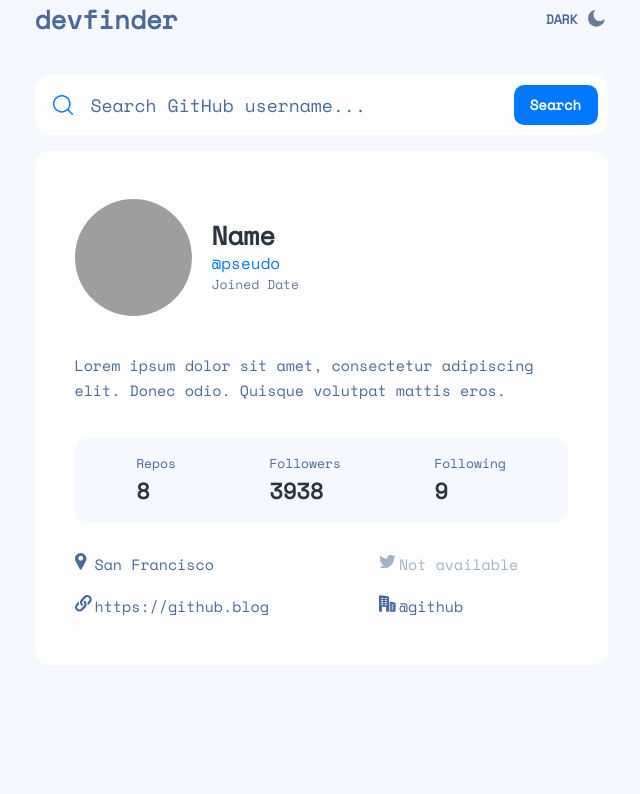
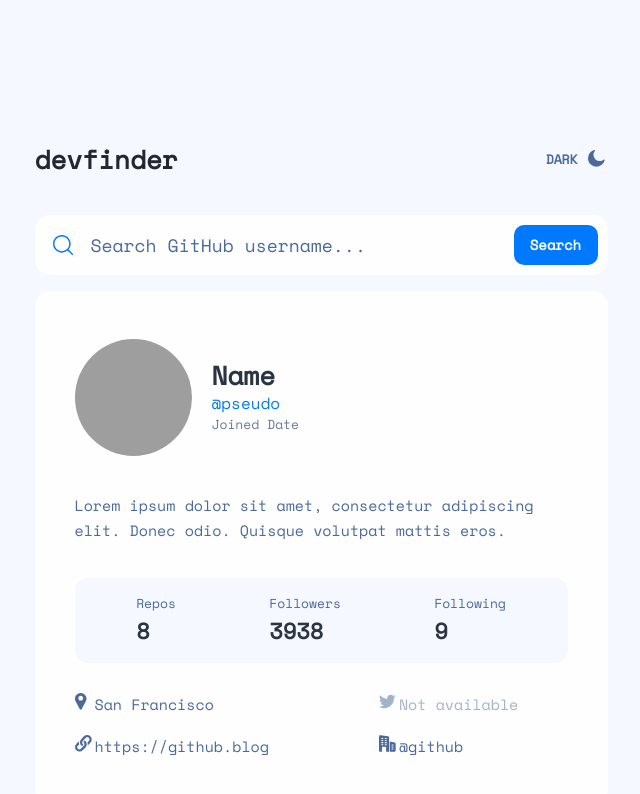
Before and after one commit to dreyzu/devfinder, a React (Vite) app: page / in a window 1280 px wide. Shown: the top 794 px of the page, without its empty margins (319-959 px from the left). Built offline with nearby package versions, Linux system fonts and the light colour scheme; grey boxes are pictures that could not be loaded.

Commit message:
add margin top and change color of 'devfinder'

```diff
--- a/src/components/Header.tsx
+++ b/src/components/Header.tsx
@@ -3,10 +3,11 @@ import "@fontsource/space-mono";
 import { Box, Button, Flex, Icon, Spacer, Text, useColorMode, useColorModeValue } from "@chakra-ui/react";
 
 export const Header = () => {
-    const { toggleColorMode, colorMode } = useColorMode();
+    const { colorMode, toggleColorMode } = useColorMode();
     return (
         <Flex
             w={["300px", "327px", "573px", "730px"]}
+            mt={["31px", "31px", "140px", "144px"]}
             alignItems="flex-start"
             justifyContent="center"
             fontFamily="space mono"
@@ -14,7 +15,12 @@ export const Header = () => {
             color={useColorModeValue("pale-blue", "white")}
             id="header"
         >
-            <Text fontFamily="space mono" fontWeight="bold" fontSize="2.6rem">
+            <Text
+                fontFamily="space mono"
+                fontWeight="bold"
+                fontSize="2.6rem"
+                color={useColorModeValue("#222731", "white")}
+            >
                 devfinder
             </Text>
             <Spacer />
@@ -37,7 +43,7 @@ const ToggleButton = ({ children, ...props }) => {
             bg="none"
             aria-label="toggle light/dark mode"
             variant="ghost"
-            _hover={{ bg: "none" }}
+            _hover={{ bg: "none", color: useColorModeValue("#222731", "#90A4D4") }}
             _active={{
                 bg: "none",
                 transform: "none",
@@ -57,11 +63,13 @@ const ToggleButton = ({ children, ...props }) => {
 const SunIcon = ({ ...props }) => {
     return (
         <Icon w="2rem" h="2rem" p="0" {...props}>
+            <svg className="sun">
                 <path
                     d="M13.545 6.455c-.9-.9-2.17-1.481-3.545-1.481a4.934 4.934 0 00-3.545 1.481c-.9.9-1.481 2.17-1.481 3.545 0 1.376.582 2.646 1.481 3.545.9.9 2.17 1.481 3.545 1.481a4.934 4.934 0 003.545-1.481c.9-.9 1.481-2.17 1.481-3.545a4.934 4.934 0 00-1.481-3.545zM10 3.413a.7.7 0 00.688-.688V.688A.7.7 0 0010 0a.7.7 0 00-.688.688v2.037a.7.7 0 00.688.688zM15.635 5.344l1.455-1.455a.67.67 0 000-.952.67.67 0 00-.952 0l-1.455 1.455a.67.67 0 000 .952c.238.264.66.264.952 0zM19.312 9.312h-2.037a.7.7 0 00-.688.688.7.7 0 00.688.688h2.037A.7.7 0 0020 10a.7.7 0 00-.688-.688zM15.608 14.656a.67.67 0 00-.952 0 .67.67 0 000 .952l1.455 1.455a.67.67 0 00.952 0 .67.67 0 000-.952l-1.455-1.455zM10 16.587a.7.7 0 00-.688.688v2.037A.7.7 0 0010 20a.7.7 0 00.688-.688v-2.037a.7.7 0 00-.688-.688zM4.365 14.656L2.91 16.111a.67.67 0 000 .952.67.67 0 00.952 0l1.455-1.455a.67.67 0 000-.952c-.238-.264-.66-.264-.952 0zM3.413 10a.7.7 0 00-.688-.688H.688A.7.7 0 000 10a.7.7 0 00.688.688h2.037A.7.7 0 003.413 10zM4.365 5.344a.67.67 0 00.952 0 .67.67 0 000-.952L3.862 2.937a.67.67 0 00-.952 0 .67.67 0 000 .952l1.455 1.455z"
-                fill="#FFF"
+                    fill="currentColor"
                     fillRule="nonzero"
                 />
+            </svg>
         </Icon>
     );
 };
@@ -70,11 +78,13 @@ const SunIcon = ({ ...props }) => {
 const MoonIcon = ({ ...props }) => {
     return (
         <Icon w="2rem" h="2rem" p="0" {...props}>
+            <svg className="moon">
                 <path
                     d="M19.513 11.397a.701.701 0 00-.588.128 7.496 7.496 0 01-2.276 1.336 7.101 7.101 0 01-2.583.462 7.505 7.505 0 01-5.32-2.209 7.568 7.568 0 01-2.199-5.342c0-.873.154-1.72.41-2.49a6.904 6.904 0 011.227-2.21.657.657 0 00-.102-.924.701.701 0 00-.589-.128C5.32.61 3.427 1.92 2.072 3.666A10.158 10.158 0 000 9.83c0 2.8 1.125 5.342 2.967 7.19a10.025 10.025 0 007.16 2.98c2.353 0 4.527-.822 6.266-2.183a10.13 10.13 0 003.58-5.624.623.623 0 00-.46-.796z"
-                fill="#697C9A"
+                    fill="currentColor"
                     fillRule="nonzero"
                 />
+            </svg>
         </Icon>
     );
 };
```
Lines whose indentation alone changed are shown as unchanged.
